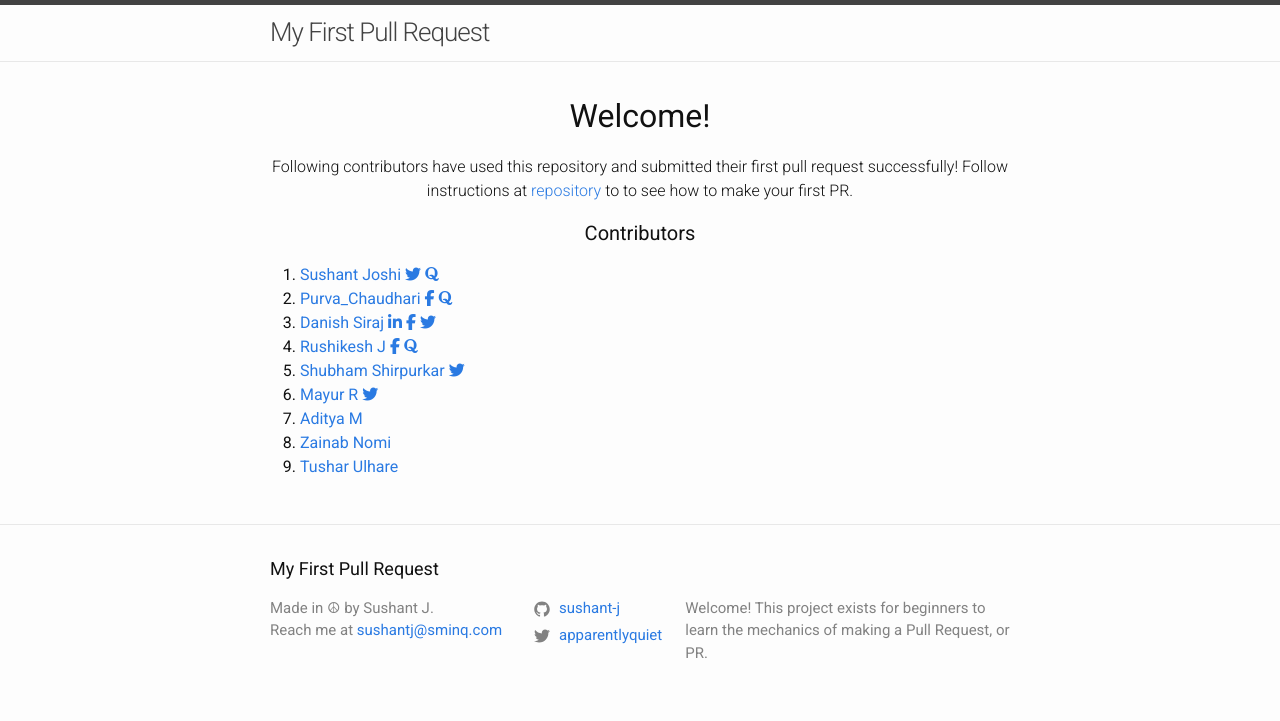
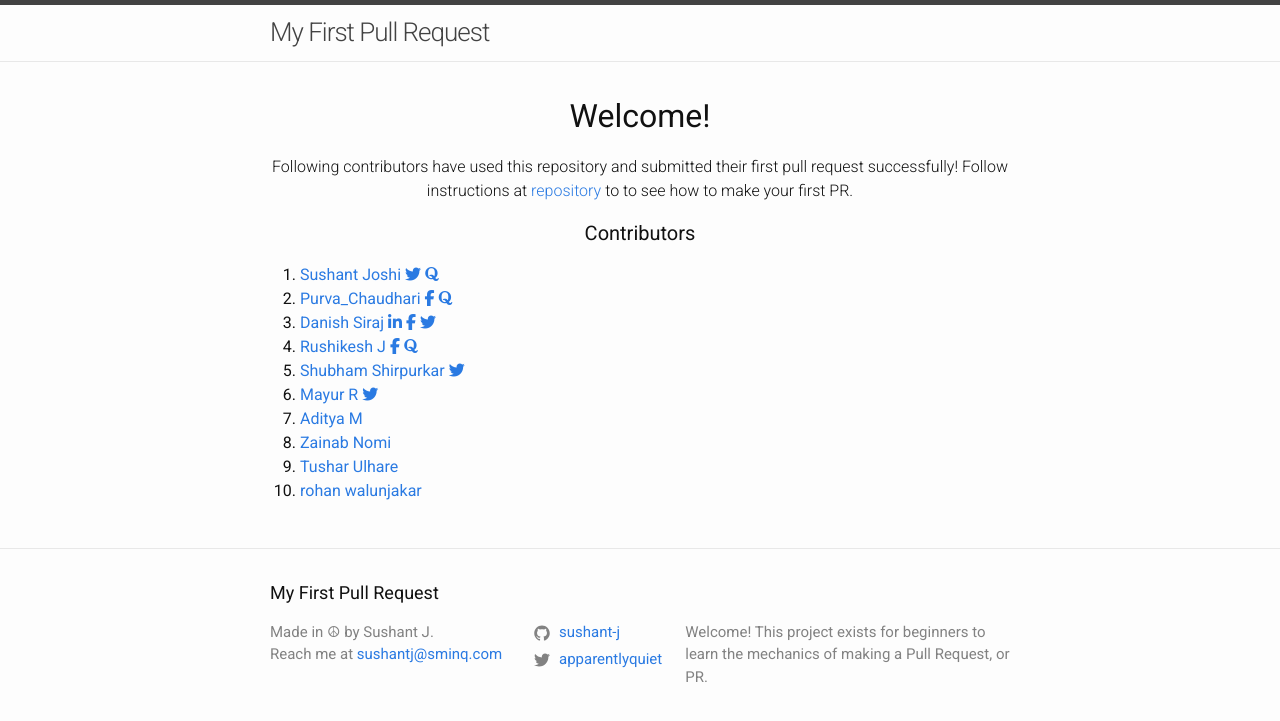
Before and after one commit to sushant-j/my-first-pull-request, a Jekyll site: the page built from index.md, in a window 1280 px wide. Shown: the top 721 px of the page. Built offline with Jekyll 4.4.1, drawn with Linux system fonts in a browser that asks for light colours; nearby versions of some CDN libraries.

Commit message:
Added my name

```diff
--- a/_layouts/home.html
+++ b/_layouts/home.html
@@ -89,5 +89,10 @@ layout: default
         Tushar Ulhare
       </a>
     </li>
+<li>
+      <a href="https://github.com//rohanwalunjkar/">
+        rohan walunjakar
+      </a>
+    </li>
   </ol>
 </div>
```
